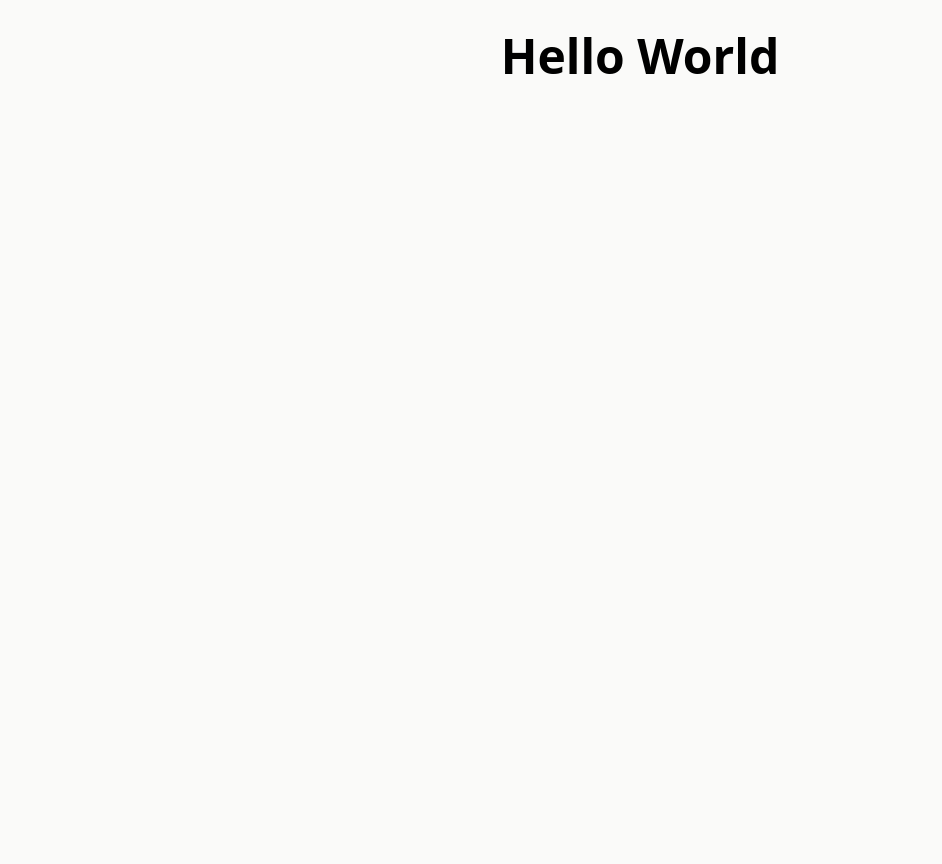
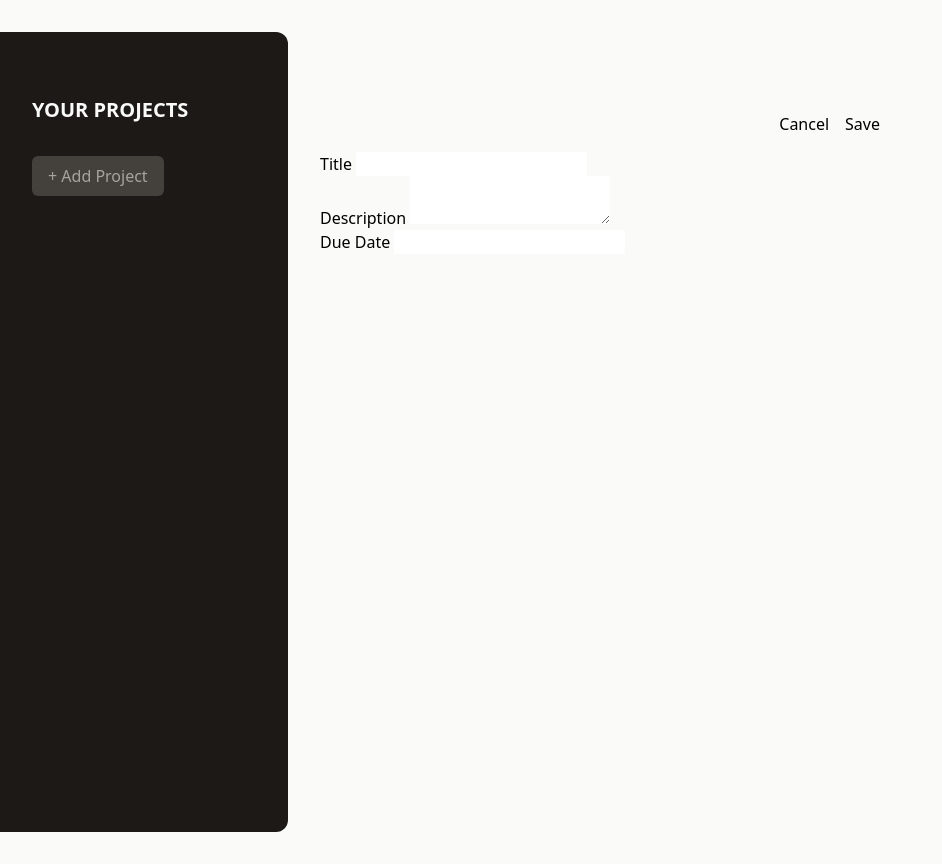
Before and after one commit to WolfsonAdam/project-management, a React (Vite) app: page / in a window 1280 px wide. Shown: the whole page, without its empty margins (0-942 px from the left). Before the commit the page ends 800 px from the top, so only its background shows below. Built offline with nearby package versions, Linux system fonts and the light colour scheme.

Commit message:
added some basic components

```diff
--- a/src/App.jsx
+++ b/src/App.jsx
@@ -1,8 +1,12 @@
+import NewProject from "./components/NewProject";
+import ProjectsSidebar from "./components/ProjectSidebar";
+
 function App() {
   return (
-    <>
-      <h1 className="my-8 text-center text-5xl font-bold">Hello World</h1>
-    </>
+    <main className="h-screen my-8 flex gap-8">
+      <ProjectsSidebar />
+      <NewProject />
+    </main>
   );
 }
 
--- /dev/null
+++ b/src/components/Input.jsx
@@ -0,0 +1,8 @@
+export default function Input({ lable, textArea, ...props }) {
+  return (
+    <p>
+      <label>{lable} </label>
+      {textArea ? <textarea {...props} /> : <input {...props} />}
+    </p>
+  );
+}
--- /dev/null
+++ b/src/components/NewProject.jsx
@@ -0,0 +1,23 @@
+import Input from "./Input";
+
+export default function NewProject() {
+  return (
+    <div className="w-[35rem] mt-16">
+      <menu className="flex items-center justify-end gap-4 my-4">
+        <li>
+          {" "}
+          <button>Cancel</button>
+        </li>
+        <li>
+          {" "}
+          <button>Save</button>
+        </li>
+      </menu>
+      <div>
+        <Input lable="Title" />
+        <Input lable="Description" textArea={true} />
+        <Input lable="Due Date" />
+      </div>
+    </div>
+  );
+}
--- /dev/null
+++ b/src/components/ProjectSidebar.jsx
@@ -0,0 +1,15 @@
+export default function ProjectsSidebar() {
+  return (
+    <aside className="w-1/3 px-8 py-16 bg-stone-900 text-stone-50 md:w-72 rounded-r-xl">
+      <h2 className="mb-8 font-bold uppercase md:text-xl text-ston-200">
+        Your Projects
+      </h2>
+      <div>
+        <button className="px-4 py-2 text-xs md:text-base rounded-md bg-stone-700 text-stone-400 hover:bg-stone-600 hover:text-stone-100">
+          + Add Project
+        </button>
+      </div>
+      <ul></ul>
+    </aside>
+  );
+}
```
Also changed, not shown: .codesandbox/tasks.json (added).
